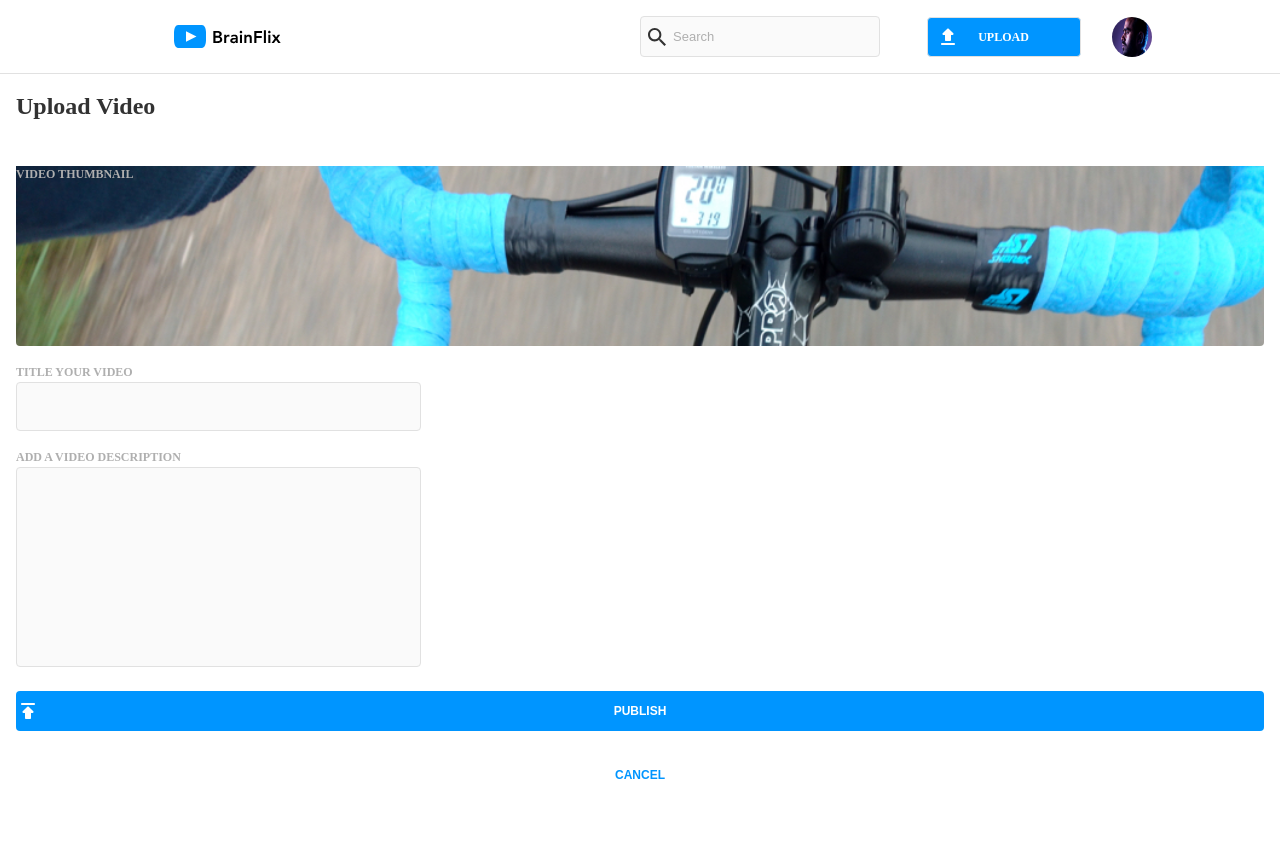
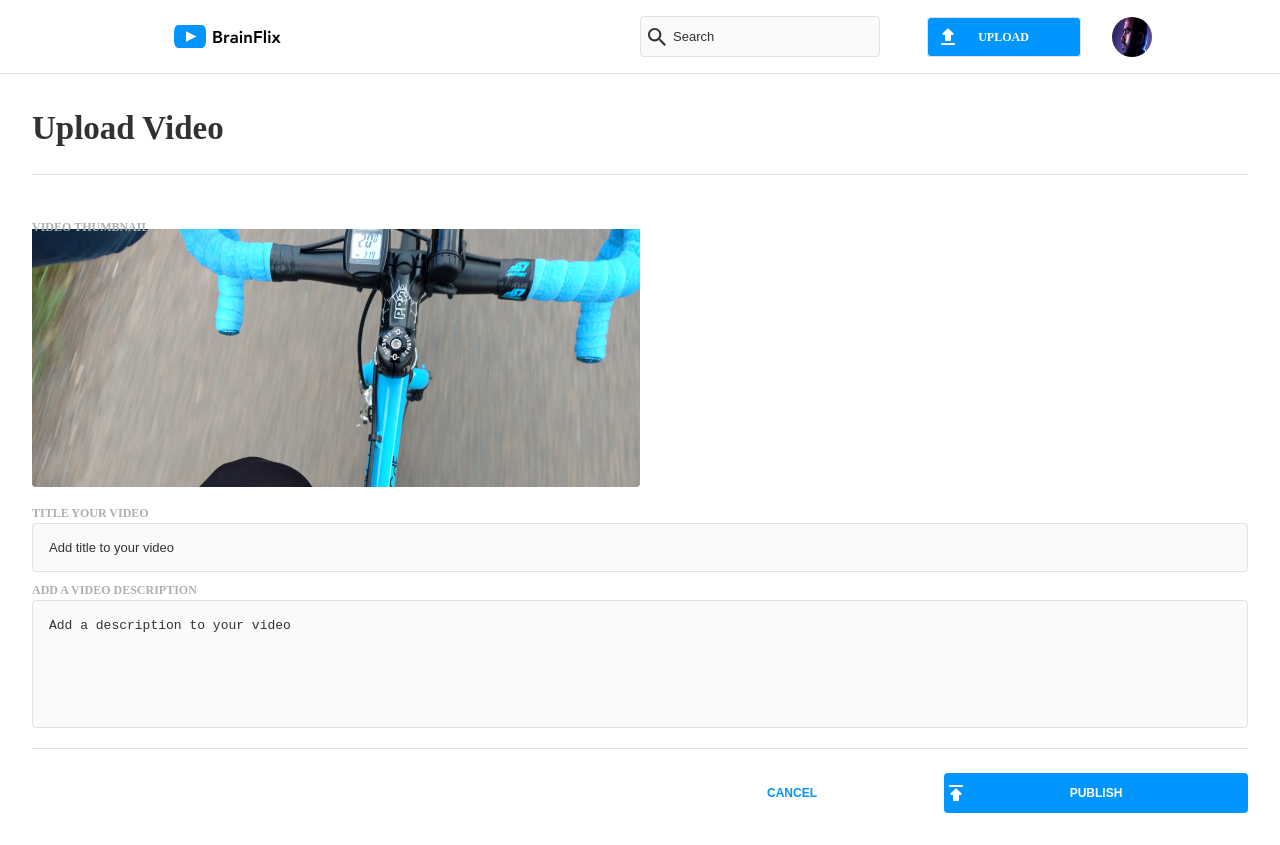
Before and after one commit to hnslyswhy/brainflix, a React (Create React App) app: page /upload in a window 1280 px wide. Before the commit the page ends 811 px from the top, so only its background shows below. Built offline with nearby package versions, Linux system fonts and the light colour scheme.

Commit message:
add tablet style for upload page

```diff
--- a/src/components/pages/Upload/Upload.js
+++ b/src/components/pages/Upload/Upload.js
@@ -13,11 +13,21 @@ const Upload = () => {
         <div className="upload-form-entries">
           <div className="upload-form-section">
             <label htmlFor="title">TITLE YOUR VIDEO</label>
-            <input type="text" name="title" id="title"></input>
+            <input
+              type="text"
+              name="title"
+              id="title"
+              placeholder="Add title to your video"
+            ></input>
           </div>
           <div className="upload-form-section">
             <label htmlFor="description">ADD A VIDEO DESCRIPTION</label>
-            <input type="text" name="description" id="description"></input>
+            <textarea
+              type="text"
+              name="description"
+              id="description"
+              placeholder="Add a description to your video"
+            ></textarea>
           </div>
         </div>
         <div className="upload-form-buttons">
--- a/src/components/pages/Upload/Upload.scss
+++ b/src/components/pages/Upload/Upload.scss
@@ -5,13 +5,24 @@
   padding: variables.$pm-base * 4;
   border-top: 1px solid variables.$s-mercury;
 
+  @include mixin.tablet {
+    padding: variables.$pm-base * 8;
+  }
+
   &-headline {
     @include mixin.mobil-page-header;
     margin-bottom: variables.$pm-base * 6;
+
+    @include mixin.tablet {
+      @include mixin.page-header;
+    }
   }
 
   &-form {
     @include mixin.flexbox(column, flex-start, flex-start);
+    @include mixin.tablet {
+      border-top: 1px solid variables.$s-mercury;
+    }
 
     &-file {
       width: 100%;
@@ -24,13 +35,36 @@
       background-size: cover;
       border-radius: 4px;
 
+      @include mixin.tablet {
+        width: 50%;
+        height: 25vw;
+        min-height: 14rem;
+        max-height: 18rem;
+        margin-top: variables.$pm-base * 6;
+        background-position: 0 1.875rem;
+      }
+
       & #file {
         visibility: hidden;
       }
     }
 
+    &-entries {
+      @include mixin.tablet {
+        width: 100%;
+      }
+    }
+
     &-section {
       margin-top: variables.$pm-base * 4;
+
+      &:last-of-type {
+        @include mixin.tablet {
+          margin-top: variables.$pm-base * 2;
+          padding-bottom: variables.$pm-base * 4;
+          border-bottom: 1px solid variables.$s-mercury;
+        }
+      }
     }
 
     & #title {
@@ -42,12 +76,25 @@
       height: 27vw;
       max-height: 12.5rem;
       min-height: 4rem;
+      resize: none;
+
+      @include mixin.tablet {
+        height: 10vw;
+        max-height: 12.5rem;
+        min-height: 4rem;
+      }
     }
 
     &-buttons {
       width: 100%;
       margin-top: variables.$pm-base * 6;
       @include mixin.flexbox(column, flex-start, center);
+
+      @include mixin.tablet {
+        @include mixin.flexbox(row, flex-end, center);
+        width: 50%;
+        margin-left: auto;
+      }
     }
 
     &-publish {
@@ -56,6 +103,9 @@
       background-image: url("../../../assets/icons/publish.svg");
       background-position: 0 50%;
       background-repeat: no-repeat;
+      @include mixin.tablet {
+        order: 2;
+      }
     }
 
     &-cancel {
@@ -63,6 +113,10 @@
       background-color: variables.$p-white;
       color: variables.$p-blue;
       margin-top: variables.$pm-base * 6;
+
+      @include mixin.tablet {
+        margin-top: 0;
+      }
     }
   }
 }
--- a/src/styles/partials/_global.scss
+++ b/src/styles/partials/_global.scss
@@ -35,7 +35,8 @@ label {
   color: variables.$p-silver;
 }
 
-input {
+input,
+textarea {
   border-radius: 4px;
   border: 1px solid variables.$s-mercury;
   background-color: variables.$s-alabaster;
@@ -51,7 +52,7 @@ input {
 
   &::placeholder {
     @include mixin.mobil-body-copy;
-    color: variables.$p-silver;
+    color: variables.$p-black;
   }
 
   &:focus {
```
